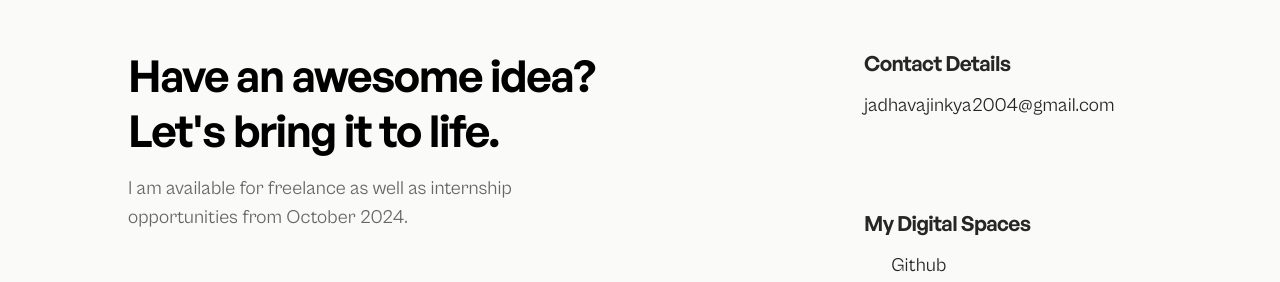
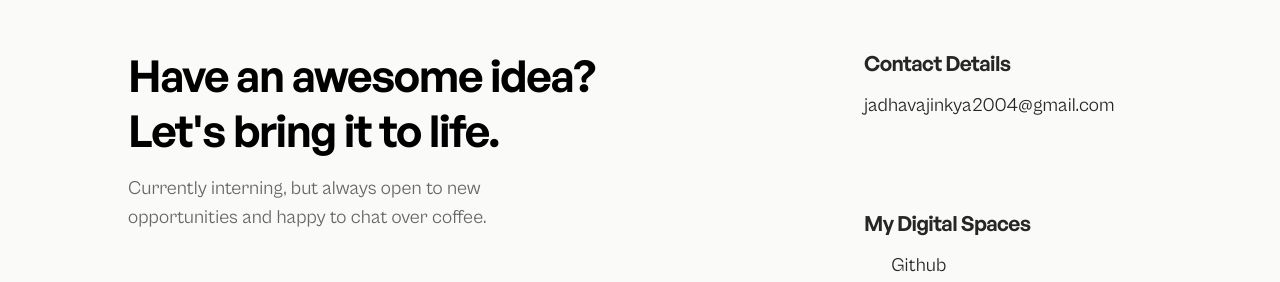
Before and after one commit to Ajjack4/PortfolioV1, a React (Vite) app: page / in a window 1280 px wide. Shown: the part 5891-6173 px from the top of the page. Built offline with nearby package versions, Linux system fonts and the light colour scheme; some icons are missing.

Commit message:
Update Contact.jsx

```diff
--- a/src/components/homepage/Contact.jsx
+++ b/src/components/homepage/Contact.jsx
@@ -66,7 +66,7 @@ export default function Contact() {
             Have an awesome idea? Let&apos;s bring it to life.
           </h3>
           <p ref={body} className="mt-4 max-w-md 2xl:max-w-2xl text-body-2 2xl:text-4xl text-accent-100 translate-y-10 opacity-0">
-            I am available for freelance as well as internship opportunities from October 2024.
+            Currently interning, but always open to new opportunities and happy to chat over coffee.
           </p>
 
           {/* Contact Form */}
```
